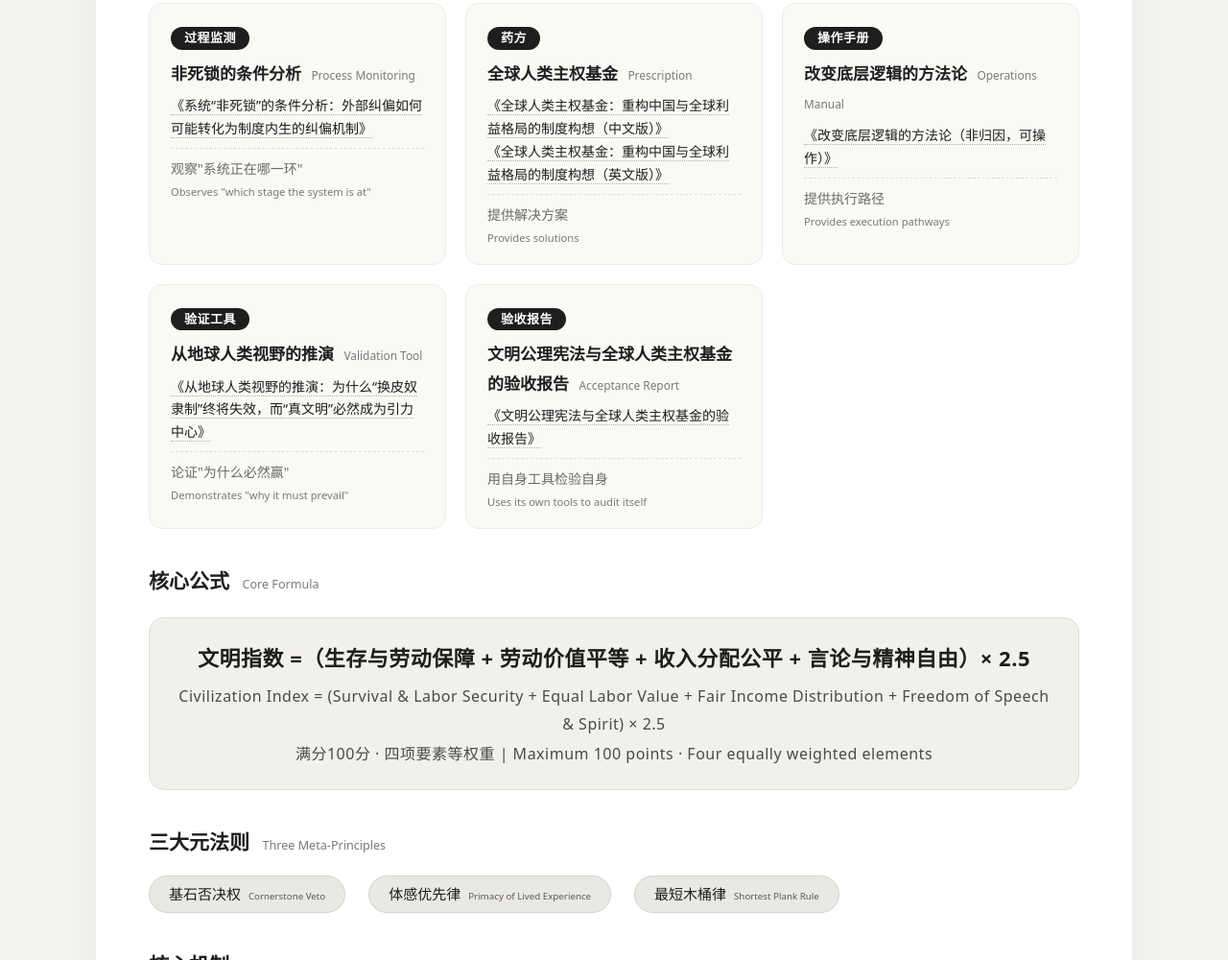
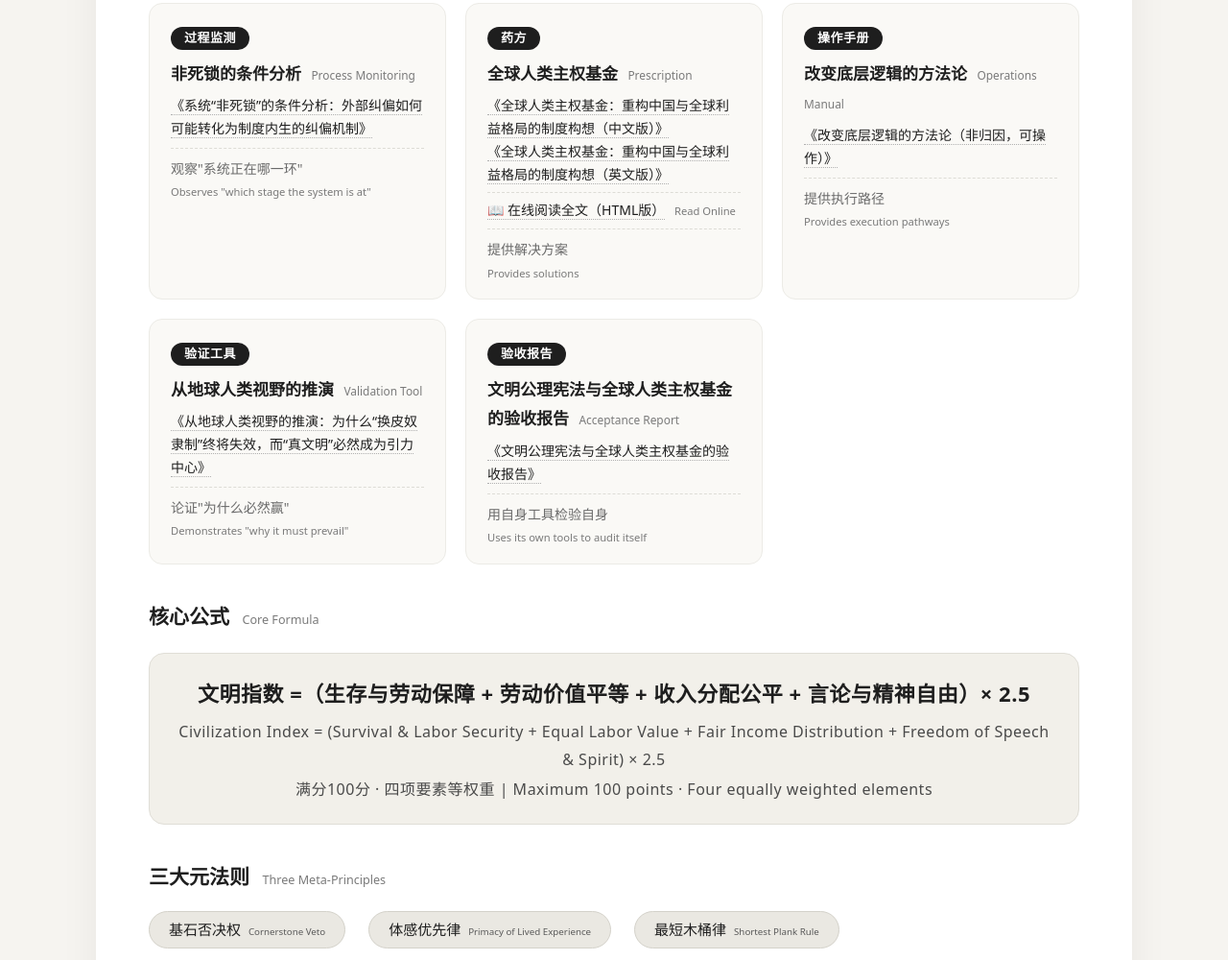
Before and after one commit to yang-shengqi/global-human-sovereign-fund, a plain HTML site: page index.html in a window 1280 px wide. Shown: the part 1954-2954 px from the top of the page at 96% size. Drawn offline with Linux system fonts and the light colour scheme.

Commit message:
Update index.html

```diff
--- a/index.html
+++ b/index.html
@@ -290,6 +290,21 @@
             margin-top: 8px;
             padding-top: 8px;
             border-top: 1px dashed #dddcd6;
+        }
+
+        .layer-card .layer-docs-html {
+            font-size: 14px;
+            color: #3a3a3a;
+            line-height: 1.7;
+            margin-top: 6px;
+            padding-top: 6px;
+            border-top: 1px dashed #dddcd6;
+        }
+
+        .layer-card .layer-docs-html a {
+            border-bottom: 1px dotted #b0b0b0;
+            font-weight: 500;
+            color: #1e1e1e;
         }
 
         /* ===== 核心公式 ===== */
@@ -665,6 +680,10 @@
             <div class="layer-docs">
                 <a href="./全球人类主权基金：重构中国与全球利益格局的制度构想（英文版）.pdf">《全球人类主权基金：重构中国与全球利益格局的制度构想（英文版）》</a>
             </div>
+            <div class="layer-docs-html">
+                <a href="./fund.html">📖 在线阅读全文（HTML版）</a>
+                <span class="en-inline" style="font-size:0.8em; font-weight:400; color:#7a7a7a; margin-left:6px;">Read Online</span>
+            </div>
             <div class="layer-func">提供解决方案 <span class="en">Provides solutions</span></div>
         </div>
 
```
